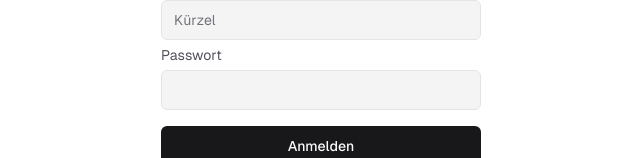
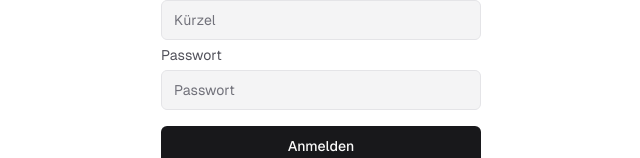
Before and after one commit to oopera/gratitude, a Next.js app: page /login in a window 1280 px wide. Shown: the part 364-522 px from the top of the page, without its empty margins (319-959 px from the left). Built offline with nearby package versions, Linux system fonts and the light colour scheme.

Commit message:
add pw placeholder

```diff
--- a/components/custom/auth-form.tsx
+++ b/components/custom/auth-form.tsx
@@ -41,6 +41,7 @@ export function AuthForm({
         <Input
           id="password"
           name="password"
+          placeholder="Passwort"
           className="bg-muted text-md md:text-sm"
           type="password"
           required
```
